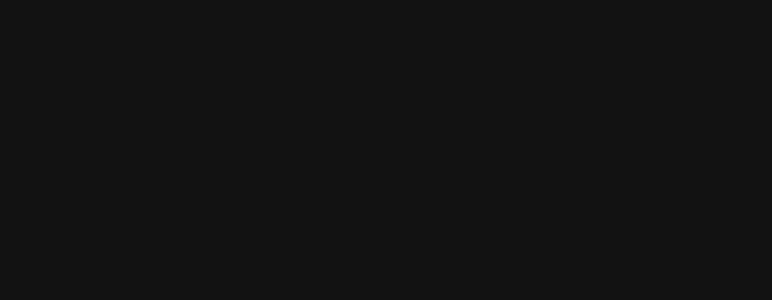
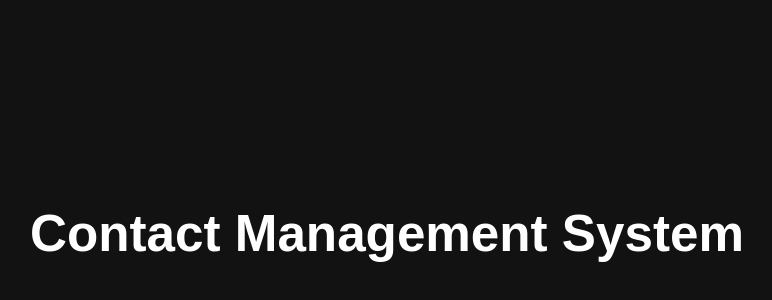
Before and after one commit to STC-JVasquez/Conctact_List3, a Vue app: page / in a window 1280 px wide. Shown: the part 166-466 px from the top of the page, without its empty margins (253-1025 px from the left). Built offline with nearby package versions, Linux system fonts and the light colour scheme.

Commit message:
Added Header

```diff
--- a/src/App.vue
+++ b/src/App.vue
@@ -1,7 +1,6 @@
 <script setup>
-
+import Header from './components/Header.vue';
 </script>
 <template>
-
-
+  <Header></Header>
 </template>
--- /dev/null
+++ b/src/components/Header.vue
@@ -0,0 +1,6 @@
+<script setup>
+
+</script>
+<template>
+    <h1>Contact Management System</h1>
+</template>
```
